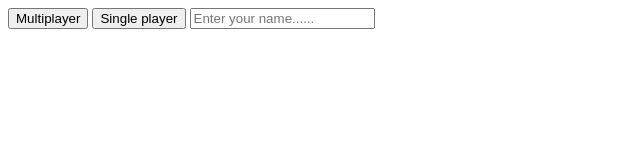
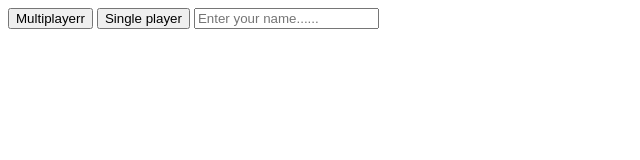
Before and after one commit to SAJID2010994/evidentp, a plain HTML site: page index.html in a window 1280 px wide. Shown: the full height of the page, 0-640 px from the left. Drawn offline with Linux system fonts and the light colour scheme.

Commit message:
update index.html

```diff
--- a/index.html
+++ b/index.html
@@ -8,7 +8,7 @@
 </head>
 
 <body>
-	<button id="Multi" onclick="host()">Multiplayer</button>
+	<button id="Multi" onclick="host()">Multiplayerr</button>
 <button onclick="singleplayer()">Single player</button>
 <input type="text" id="name" placeholder="Enter your name......"/>
 	<script>
```
